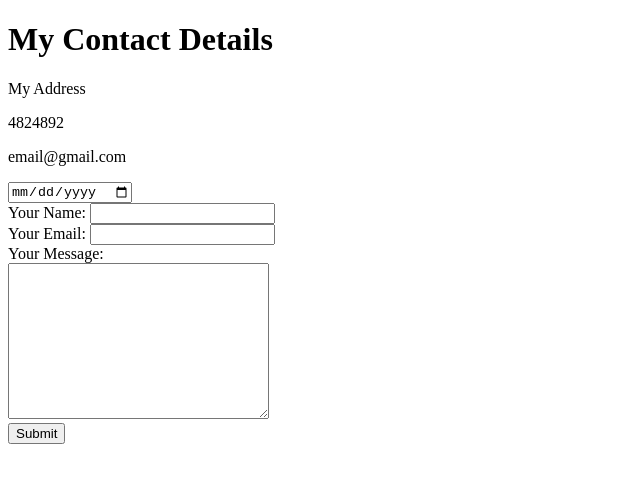
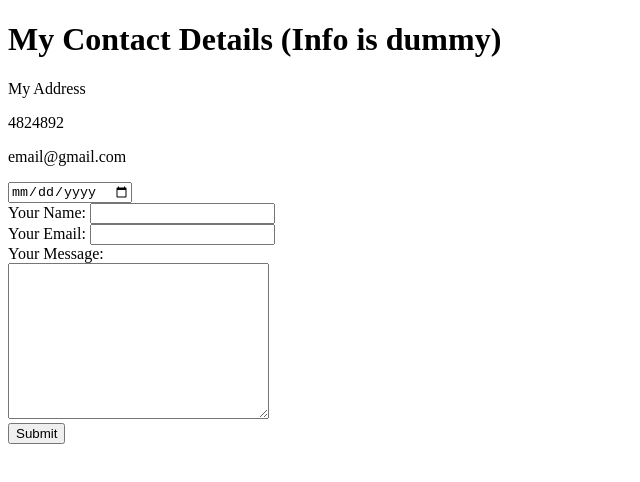
Before and after one commit to MrP29/cv, a plain HTML site: page contact.html in a window 1280 px wide. Shown: the whole page, without its empty margins (0-640 px from the left). Drawn offline with Linux system fonts and the light colour scheme.

Commit message:
Update contact.html

```diff
--- a/contact.html
+++ b/contact.html
@@ -7,7 +7,7 @@
     <title>Contact Me</title>
   </head>
   <body>
-    <h1>My Contact Details</h1>
+    <h1>My Contact Details (Info is dummy)</h1>
     <p>My Address</p>
     <p>4824892</p>
     <p>email@gmail.com</p>
```
